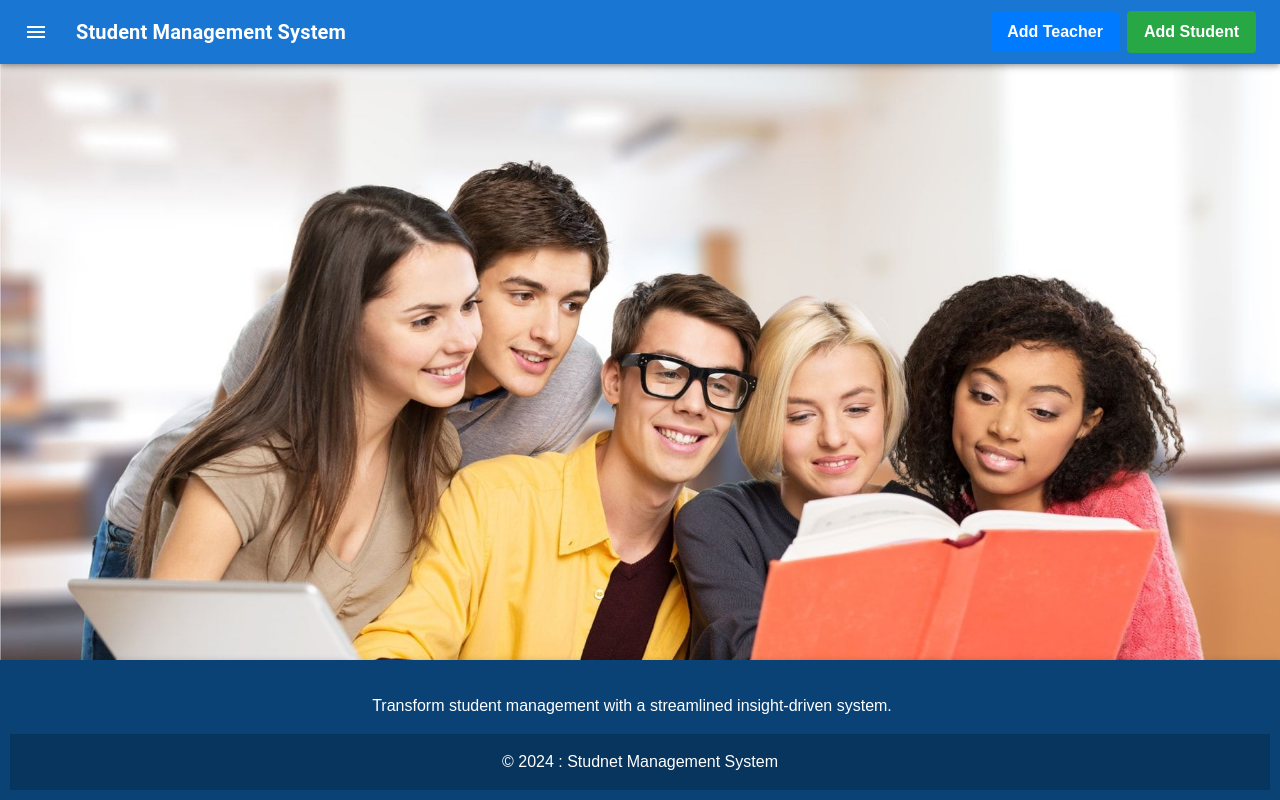
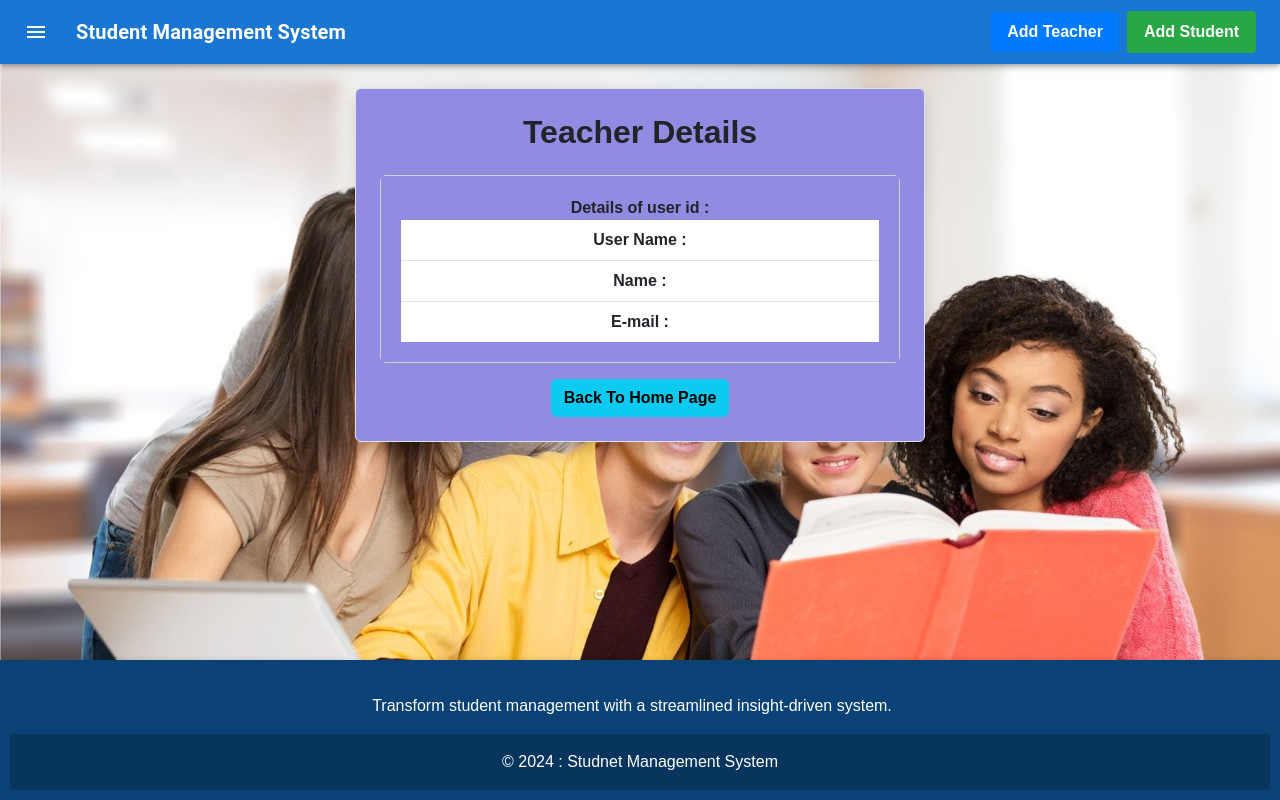
Before and after one commit to kithvin/SMS-Frontend, a React (Vite) app: page /viewteacher/1 in a window 1280 px wide. Built offline with nearby package versions, Linux system fonts and the light colour scheme; no server answers.

Commit message:
create viewtab

```diff
--- a/src/App.css
+++ b/src/App.css
@@ -60,3 +60,13 @@ body {
   background-color:#918BE1;
   padding: 20px;
 }
+
+.blue-container{
+  background-color:#918BE1;
+  padding: 20px;
+}
+
+.card-heder{
+  background-color:#918BE1;
+  padding: 20px;
+}
--- a/src/App.jsx
+++ b/src/App.jsx
@@ -6,6 +6,7 @@ import Home from './page/Home'
 import { BrowserRouter as Router,Routes,Route } from 'react-router-dom'
 import AddTeacher from './teacher/AddTeacher'
 import EditTeacher from './teacher/EditTeacher'
+import ViewTeacher from './teacher/ViewTeacher'
 
 function App() {
 
@@ -18,6 +19,7 @@ function App() {
         <Route exact path ="/" element={<Home />}/>
         <Route exact path ="/addteacher" element={<AddTeacher/>}/>
         <Route exact path ="/editteacher/:id" element={<EditTeacher/>}/>
+        <Route exact path ="/viewteacher/:id" element={<ViewTeacher/>}/>
       </Routes>
       <Footer/>
     </Router>
--- a/src/page/Home.jsx
+++ b/src/page/Home.jsx
@@ -45,9 +45,12 @@ export default function Home() {
                 <td>{teacher.name}</td>
                 <td>{teacher.email}</td>
                 <td>
-                <button className='btn btn-primary mx-2'>View</button>
+                <Link className='btn btn-primary mx-2'
+                to={`/viewteacher/${teacher.id}`}>View</Link>
+
                 <Link className='btn btn-outline-primary mx-2'
                 to ={`/editteacher/${teacher.id}`}>Edit</Link>
+
                 <button className='btn btn-danger mx-2'
                 onClick={() => deleteTeacher(teacher.id)}>Delete</button>
 
--- a/src/teacher/Viewteacher.jsx
+++ b/src/teacher/Viewteacher.jsx
@@ -0,0 +1,69 @@
+import axios from 'axios';
+import React, { useEffect, useState } from 'react'
+import { Route, Link, useParams} from 'react-router-dom'
+
+
+export default function ViewTeacher() {
+
+  const [teacher,setTeacher] = useState ({
+    username: "",
+    name: "",
+    email:""
+})
+
+    const {id} =useParams();
+
+    useEffect(()=>
+    {
+      loadTeacher()
+    },[])
+
+    const loadTeacher = async () =>{
+      const result = await axios.get(`http://127.0.0.1:8080/api/teacher/${id}`)
+      setTeacher(result.data)
+    }
+
+  return (
+    <div className='container'>
+    <div className='row justify-content-center'>
+        <div className='col-md-6 border rounded p-4 mt-4 shadow blue-container'>
+            <h2 className='text-center mb-4 fw-bold'>Teacher Details</h2>
+      <div className='card text-center fw-bold'>
+        <div className='card-heder'>
+            Details of user id : {teacher.id}
+            <ul className='list-group list-group-flush'>
+            <li className='list-group-item'>
+            <b>User Name :</b>
+            {teacher.username}
+            </li>
+
+            <ul className='list-group list-group-flush'></ul>
+            <li className='list-group-item'>
+            <b>Name :</b>
+            {teacher.name}
+            </li>
+
+            <ul className='list-group list-group-flush'></ul>
+            <li className='list-group-item'>
+            <b>E-mail :</b>
+            {teacher.email}
+            </li>
+            </ul>
+
+        </div>
+      </div>
+      <div className="row justify-content-center mt-3">
+        <div className="col-auto">
+        <Link className="btn btn-info " to="/" style={{ fontWeight: 'bold' }} >
+        Back To Home Page
+            </Link>
+        </div>
+      </div>
+
+      </div>
+    </div>
+          </div>
+
+
+  )
+}
```
